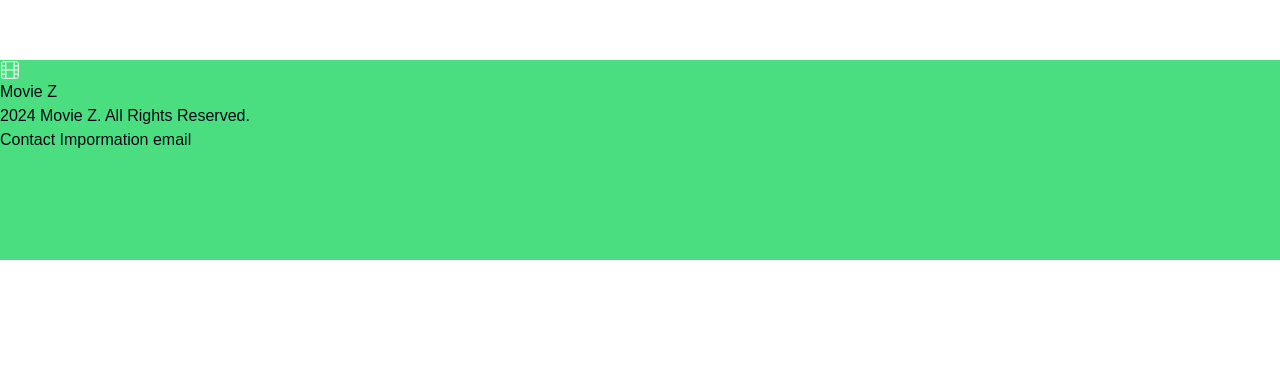
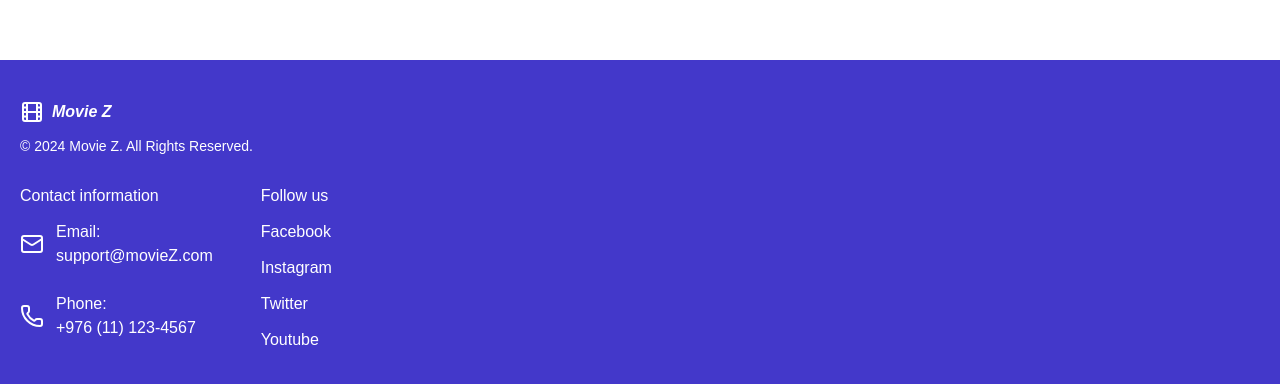
Before and after one commit to azaaa-9/movie-app, a Next.js app: page / in a window 1280 px wide. Shown: the part 740-1124 px from the top of the page. Before the commit the page ends 1000 px from the top, so only its background shows below. Built offline with nearby package versions, Linux system fonts and the light colour scheme; no server answers.

Commit message:
footer end

```diff
--- /dev/null
+++ b/src/app/_components/constants/type.tsx
@@ -0,0 +1,7 @@
+export type Movie ={
+    id: number;
+    title: string;
+    poster_path: string;
+    vote_average: number;
+    backdrop_path: string;
+}
--- a/src/app/_components/footer.tsx
+++ b/src/app/_components/footer.tsx
@@ -1,22 +1,47 @@
- export const Footer = ()=> {
-    return (
-        <div className="bg-green-400 h-[200px]">
+import { Film } from "lucide-react";
+import { Mail } from "lucide-react";
+import { Phone } from "lucide-react";
 
-            <div className="flex flex-col">
-            <svg width="20" height="20" viewBox="0 0 20 20" fill="none" xmlns="http://www.w3.org/2000/svg">
-            <path d="M5.83268 1.66663V18.3333M14.166 1.66663V18.3333M1.66602 9.99996H18.3327M1.66602 5.83329H5.83268M1.66602 14.1666H5.83268M14.166 14.1666H18.3327M14.166 5.83329H18.3327M3.48268 1.66663H16.516C17.5193 1.66663 18.3327 2.47998 18.3327 3.48329V16.5166C18.3327 17.5199 17.5193 18.3333 16.516 18.3333H3.48268C2.47936 18.3333 1.66602 17.5199 1.66602 16.5166V3.48329C1.66602 2.47998 2.47936 1.66663 3.48268 1.66663Z" stroke="#FAFAFA" strokeLinecap="round" strokeLinejoin="round"/>
-            </svg>
-            <div>Movie Z</div>
-
-            <div>2024 Movie Z. All Rights Reserved.</div>
+export const Footer = () => {
+  return (
+    <div className="w-[100%] bg-[#4338CA] py-10 px-5 text-white grid grid-cols-1 gap-7">
+      <div className="flex flex-col gap-3 col-[1/2] " id="title">
+        <p className="flex gap-2 italic font-bold text-[16px]">
+          <Film />
+          <span>Movie Z</span>
+        </p>
+        <p className="text-sm">© 2024 Movie Z. All Rights Reserved.</p>
+      </div>
+      <div className="flex gap-12">
+        <div className="flex flex-col gap-3" id="contactInformation">
+          <h2>Contact information</h2>
+          <div className="flex flex-col gap-6">
+            <div className="flex gap-3 items-center" id="mail">
+              <Mail />
+              <div>
+                <p>Email:</p>
+                <p>support@movieZ.com</p>
+              </div>
+            </div>
+            <div className="flex gap-3 items-center" id="phone">
+              <Phone />
+              <div>
+                <p>Phone:</p>
+                <p>+976 (11) 123-4567</p>
+              </div>
+            </div>
+          </div>
         </div>
-
-        <div className="">
-            Contact Impormation
-
-            email
+        <div className="flex flex-col gap-3">
+          <h2 className="font-normal">Follow us</h2>
+          <div className="flex flex-col gap-3 font-medium">
+            <p>Facebook</p>
+            <p>Instagram</p>
+            <p>Twitter</p>
+            <p>Youtube</p>
+          </div>
         </div>
-        </div>
-    )
-
-}
+      </div>
+    </div>
+  );
+};
--- /dev/null
+++ b/src/app/_components/movieCard.tsx
@@ -0,0 +1,20 @@
+import { Movie } from "./constants/type"
+import { Star } from "lucide-react";
+export const MovieCard = ({ movie } : {movie: Movie})=> {
+    const imgPath = movie?.poster_path ?? movie?.backdrop_path;
+    const src = imgPath
+    ? `https://image.tmdb.org/t/p/w500/${imgPath}`
+    : `https://encrypted-tbn0.gstatic.com/images?q=tbn:ANd9GcRFtIiwbQLKvRRQn_06612_CSC84SsKQTbvoQ&s`;
+    return(
+        <div className="rounded-lg bg-gray-100">
+            <img src={src} className="rounded-t-lg"/>
+            <div className="p-2">
+                <div className="flex items-center gap-5">
+                    <Star size={16} className="stroke-yellow-300 fill-yellow-300" />
+                    <p>{movie.vote_average.toFixed(1)}</p>
+                     </div>
+                     <p>{movie.title}</p>
+            </div>
+        </div>
+    )
+}
--- a/src/app/page.tsx
+++ b/src/app/page.tsx
@@ -1,5 +1,6 @@
 "use client"
-import Image from "next/image";
+
+import { Card } from "@/components/ui/card";
 import { useEffect } from "react";
 export const API_KEY = 'f39690f9830ce804b7894ac1def4f7e9';
 const options = {
@@ -21,7 +22,6 @@ export default function Home() {
  });
   return (
     <div >
-
     </div>
   );
 }
```
